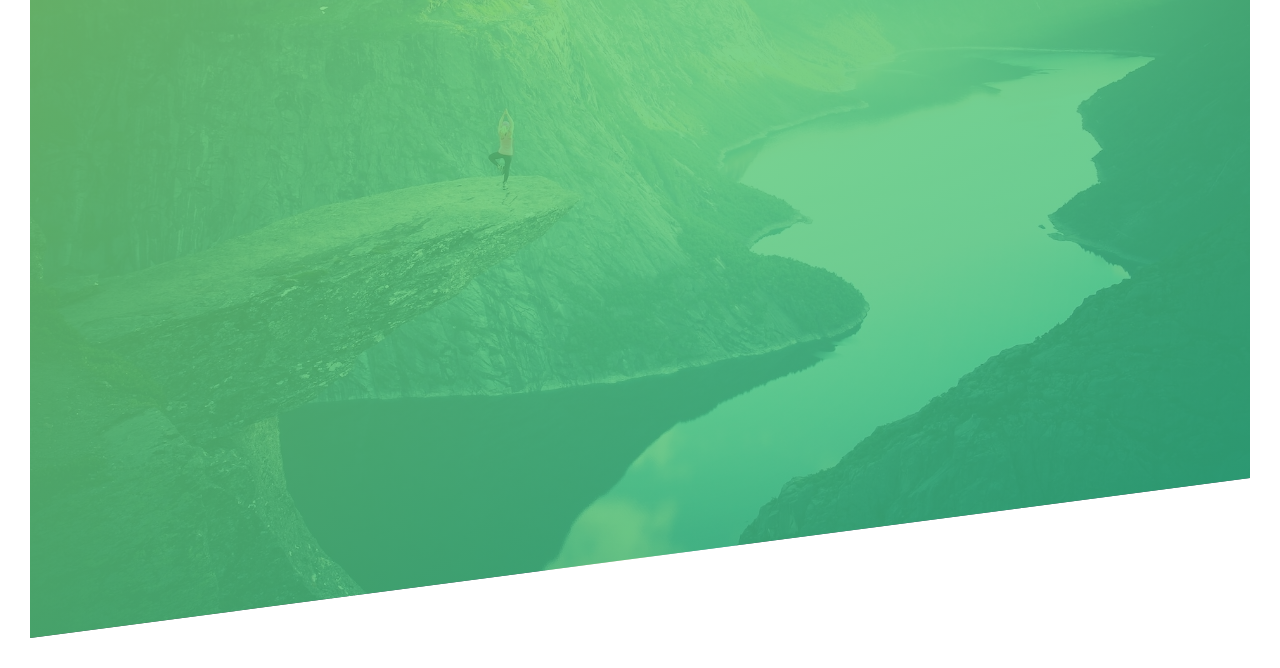
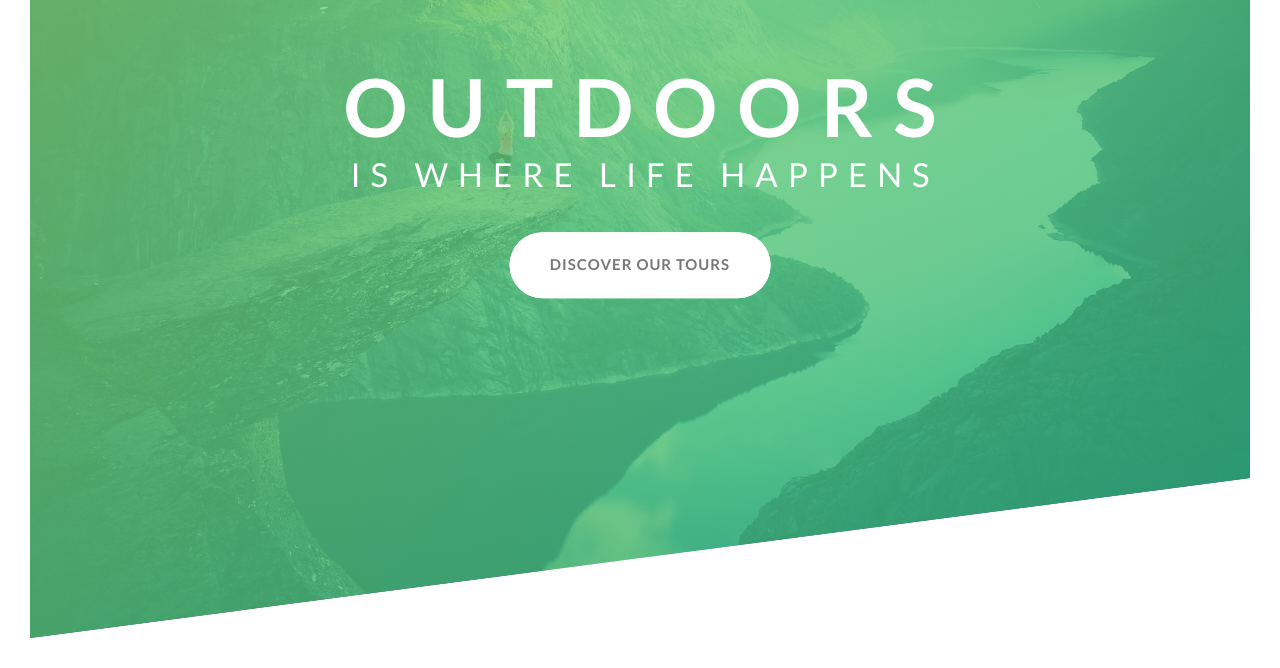
Before and after one commit to mriios/Advanced-CSS-Course, a plain HTML site: page Natours/starter/index.html in a window 1280 px wide. Shown: the part 152-820 px from the top of the page. Drawn offline with Linux system fonts and the light colour scheme.

Commit message:
progress

```diff
--- a/Natours/starter/css/style.css
+++ b/Natours/starter/css/style.css
@@ -7,6 +7,7 @@ Dark green: #28b485
 
 */
 
+/* Vars */
 :root {
 	--main-text-color: #777;
 	--green-light: #7ed56f;
@@ -17,18 +18,74 @@ Dark green: #28b485
 
 }
 
-* {
+/* Animations */
+.animated_left {
+	animation: moveInLeft 1s ease-in-out;
+}
+.animated_right {
+	animation: moveInRight 1s ease-in-out;
+}
+.animated_bottom {
+	animation: moveInBottom 1s ease-in-out;
+}
+@keyframes moveInLeft {
+	0% {
+		opacity: 0;
+		transform: translateX(-15rem);
+	}
+	85% {
+		transform: translateX(1rem);
+	}
+	100% {
+		opacity: 100%;
+		transform: translate(0);
+	}
+}
+@keyframes moveInRight {
+	0% {
+		opacity: 0;
+		transform: translateX(15rem);
+	}
+	85% {
+		transform: translateX(-1rem);
+	}
+	100% {
+		opacity: 100%;
+		transform: translate(0);
+	}
+}
+@keyframes moveInBottom {
+	0% {
+		opacity: 0;
+		transform: translateY(5rem);
+	}
+	85% {
+		transform: translateY(-1rem);
+	}
+	100% {
+		opacity: 100%;
+		transform: translate(0);
+	}
+}
+
+/* Custom */
+*,
+*:after,
+*:before {
 	margin: 0;
 	padding: 0;
-	box-sizing: border-box;
+	box-sizing: inherit;
+}
+html {
+	font-size: 62.5%;
 }
 body {
 	font-family: "Lato", sans-serif;
 	font-weight: 100;
-	font-size: 16px;
 	line-height: 1.7;
 	color: var(--main-text-color);
-	padding: 30px;
+	padding: 3rem;
+	box-sizing: border-box;
 }
 #header {
 	height: 95vh;
@@ -40,14 +97,89 @@ body {
 	background-size: cover;
 	background-position: center;
 	position: relative;
-	-webkit-clip-path: polygon(0 0, 100% 0, 100% 75%, 0% 100%);
+	-webkit-clip-path: polygon(0 0, 100% 0, 100% 75vh, 0% 100%);
 	clip-path: polygon(0 0, 100% 0, 100% 75vh, 0% 100%);
 }
 #logo-box {
 	position: absolute;
-	top: 40px;
-	left: 40px;
+	top: 4rem;
+	left: 4rem;
 }
 #logo {
 	height: 35px;
 }
+#header_text-box {
+	position: absolute;
+	top: 40%;
+	left: 50%;
+	-webkit-transform: translate(-50%, -50%);
+  transform: translate(-50%, -50%);
+	text-align: center;
+}
+#heading_primary {
+	color: #fff;
+	text-transform: uppercase;
+}
+#heading_primary-main {
+	display: block;
+	font-size: 8rem;
+	font-weight: 700;
+	letter-spacing: 2rem;
+	margin-right: -2rem;
+	line-height: 1;
+}
+#heading_primary-sub {
+	display: block;
+	font-size: 3.3rem;
+	font-weight: 400;
+	letter-spacing: 1rem;
+	margin-right: -1rem;
+	margin-bottom: 3rem;
+}
+.btn {
+	font-size: 1.5rem;
+	text-transform: uppercase;
+	text-decoration: none;
+	font-weight: 700;
+	padding: 2rem 4rem;
+	position: relative;
+	display: inline-block;
+	border-radius: 10rem;
+	letter-spacing: .1rem;
+	transition: all 0.5s;
+}
+.btn:after {
+	content: '';
+	display: inline-block;
+	position: absolute;
+	top: 0;
+	left: 0;
+	width: 100%;
+	height: 100%;
+	border-radius: 10rem;
+	z-index: -1;
+	transition: 0.5s;
+}
+.btn:hover {
+	transform: translateY(-.5rem);
+	box-shadow: 0 10px 20px rgba(0, 0, 0, 0.3);
+}
+.btn:hover:after {
+	opacity: 0;
+	transform: scaleX(1.4) scaleY(1.6);
+}
+.btn:active {
+	transform: translateY(-.1rem);
+	box-shadow: 0 5px 10px rgba(0, 0, 0, 0.3);
+}
+.btn_white {
+	color: var(--main-text-color);
+	background-color: #fff;
+}
+.btn_white:after {
+	background-color: #fff;
+}
+#btn_header {
+	animation-delay: .75s;
+	animation-fill-mode: backwards;
+}
--- a/Natours/starter/index.html
+++ b/Natours/starter/index.html
@@ -17,6 +17,13 @@
             <div id="logo-box">
                 <img src="img/logo-white.png" alt="logo" id="logo">
             </div>
+            <div id="header_text-box">
+                <h1 id="heading_primary">
+                    <span id="heading_primary-main" class="animated_left">OUTDOORS</span>
+                    <span id="heading_primary-sub" class="animated_right">IS WHERE LIFE HAPPENS</span>
+                </h1>
+                <a href="#" id="btn_header" class="btn btn_white animated_bottom">Discover our tours</a>
+            </div>
         </header>
     </body>
 </html>
```
